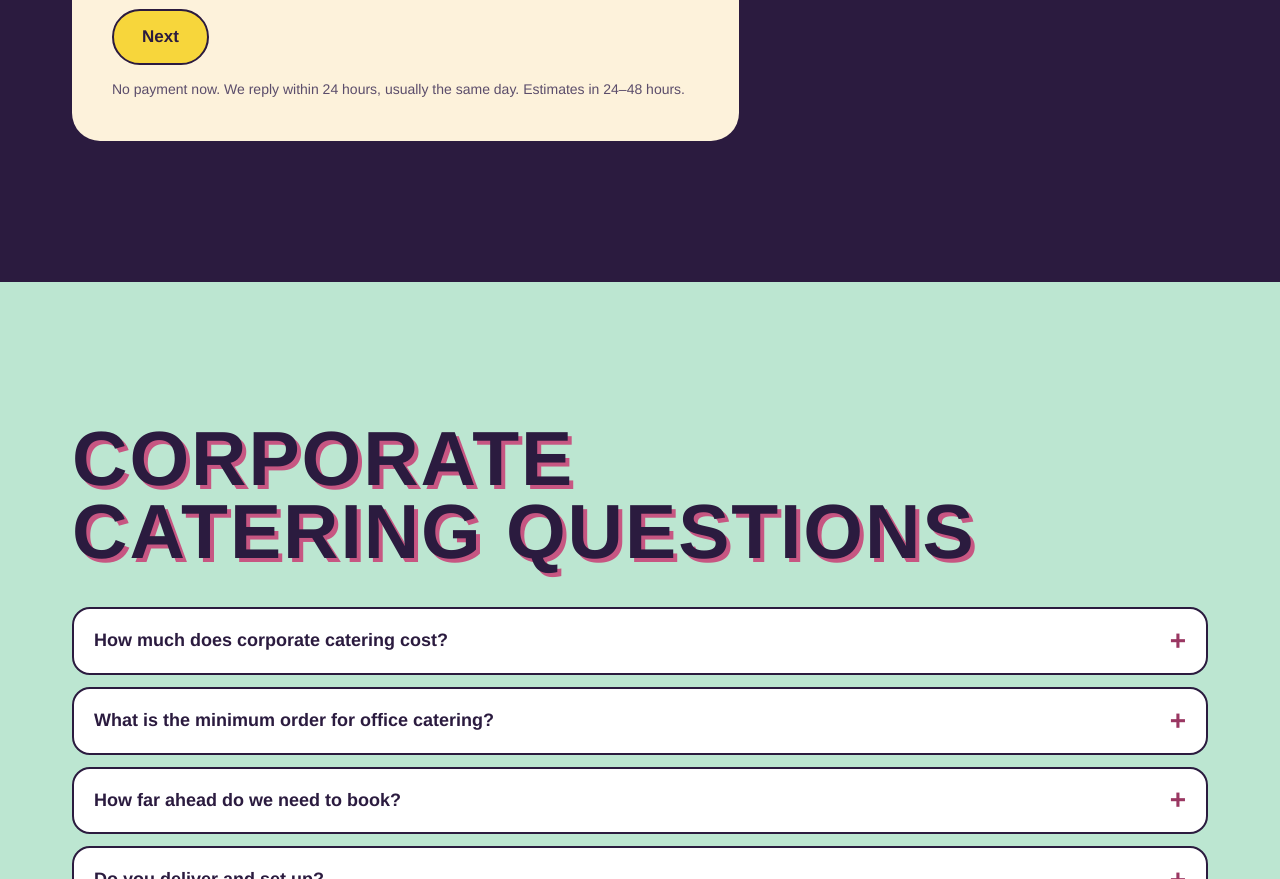
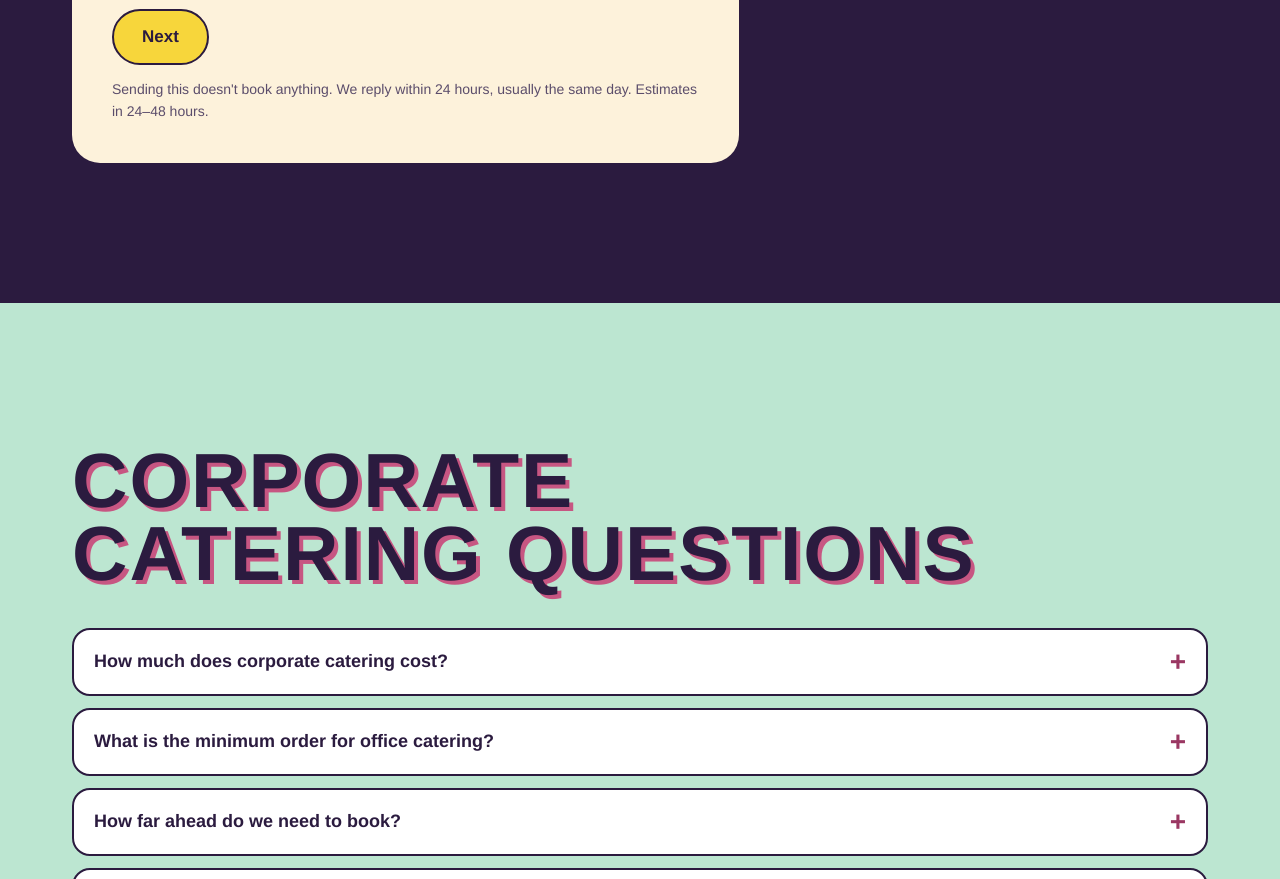
Before and after one commit to kreungkitchen-oss/Kreung-Site, an Astro site: page /corporate-catering in a window 1280 px wide. Shown: the part 6860-7739 px from the top of the page. Built offline with nearby package versions, Linux system fonts and the light colour scheme; Astro itself is replaced by a stand-in of ours; a web font is replaced by a local one.

Commit message:
Estimator: drop unconfirmed payment wording
Co-Authored-By: Claude Opus 5.5 <noreply@anthropic.com>
Claude-Session: https://claude.ai/code/session_01N8bA3G3uEKXFNqdzMniMdK

```diff
--- a/src/components/Estimator.astro
+++ b/src/components/Estimator.astro
@@ -170,7 +170,7 @@ const cfg = {
           <button class="btn btn--y q-next" type="button" data-next hidden>Next</button>
           <button class="btn btn--y q-submit" type="submit" data-submit>Send my quote request</button>
         </div>
-        <p class="q-fine">No payment now. We reply within 24 hours, usually the same day. Estimates in 24–48 hours.</p>
+        <p class="q-fine">Sending this doesn't book anything. We reply within 24 hours, usually the same day. Estimates in 24–48 hours.</p>
       </form>
 
       <aside class="q-side" aria-labelledby="est-h">
```
